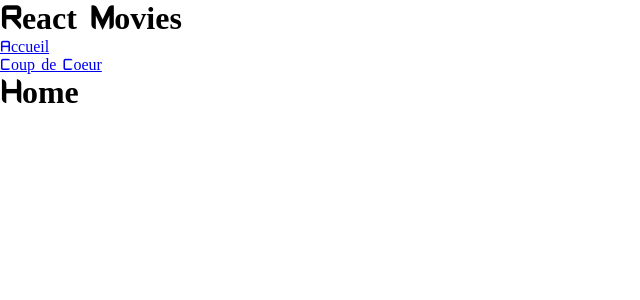
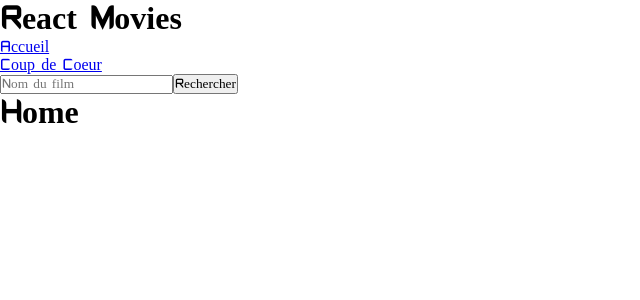
Before and after one commit to JunKamanda/react-movies-app, a React (Vite) app: page / in a window 1280 px wide. Shown: the top 300 px of the page, without its empty margins (0-640 px from the left). Built offline with nearby package versions, Linux system fonts and the light colour scheme.

Commit message:
✨ F01: FORM > Add a form

```diff
--- a/src/components/Form.jsx
+++ b/src/components/Form.jsx
@@ -1,9 +1,17 @@
 import React from 'react';
 
 const Form = () => {
+    //State
+
+    //Comportement
+
+    //Render
     return (
         <div>
-            <h2>Form</h2>
+            <form action="submit">
+                <input type="text" name="search" id="search" placeholder='Nom du film'/>
+                <button type="submit">Rechercher</button>
+            </form>
         </div>
     );
 };
--- a/src/pages/Home.jsx
+++ b/src/pages/Home.jsx
@@ -1,5 +1,6 @@
 import React from 'react';
 import Header from '../components/Header';
+import Form from '../components/Form';
 
 const Home = () => {
     //State
@@ -10,6 +11,7 @@ const Home = () => {
     return (
         <div>
             <Header />
+            <Form />
             <h1>Home</h1>
         </div>
     );
```
